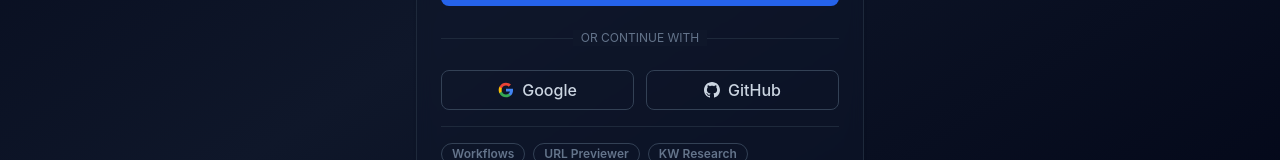
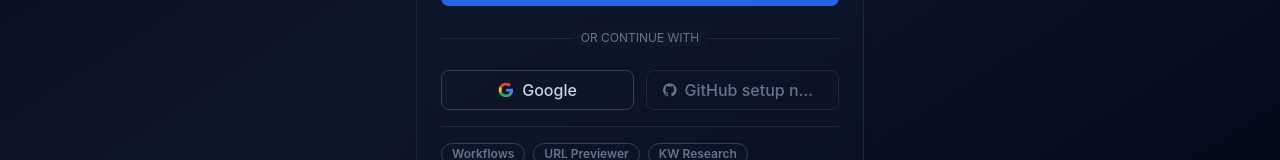
Before and after one commit to maximoseo/n8n-dashboard, a Next.js app: page /login in a window 1280 px wide. Shown: the part 511-671 px from the top of the page. Built offline with nearby package versions, Linux system fonts and the light colour scheme; no server answers.

Commit message:
Guard disabled GitHub OAuth login

```diff
--- a/src/app/login/page.tsx
+++ b/src/app/login/page.tsx
@@ -9,6 +9,8 @@ import { Card, CardContent, CardDescription, CardHeader, CardTitle } from '@/com
 import { Badge } from '@/components/ui/badge'
 import { useAuth } from '@/hooks/useAuth'
 import { Workflow, Eye, EyeOff, ArrowRight } from 'lucide-react'
+
+const isGithubOAuthEnabled = process.env.NEXT_PUBLIC_ENABLE_GITHUB_OAUTH === 'true'
 
 export default function LoginPage() {
   const router = useRouter()
@@ -166,14 +168,19 @@ export default function LoginPage() {
                 <Button
                   type="button"
                   variant="outline"
-                  onClick={() => handleOAuth('github')}
+                  onClick={() => isGithubOAuthEnabled ? handleOAuth('github') : setError('GitHub sign-in is not configured yet. Use email/password for now.')}
                   disabled={isLoading}
-                  className="border-slate-700 text-slate-300 hover:bg-slate-800"
+                  className={
+                    isGithubOAuthEnabled
+                      ? 'border-slate-700 text-slate-300 hover:bg-slate-800'
+                      : 'cursor-not-allowed border-slate-800 text-slate-500 hover:bg-transparent'
+                  }
+                  title={isGithubOAuthEnabled ? 'Continue with GitHub' : 'GitHub OAuth provider is not configured'}
                 >
                   <svg className="w-4 h-4 mr-2" viewBox="0 0 24 24" fill="currentColor">
                     <path d="M12 0c-6.626 0-12 5.373-12 12 0 5.302 3.438 9.8 8.207 11.387.599.111.793-.261.793-.577v-2.234c-3.338.726-4.033-1.416-4.033-1.416-.546-1.387-1.333-1.756-1.333-1.756-1.089-.745.083-.729.083-.729 1.205.084 1.839 1.237 1.839 1.237 1.07 1.834 2.807 1.304 3.492.997.107-.775.418-1.305.762-1.604-2.665-.305-5.467-1.334-5.467-5.931 0-1.311.469-2.381 1.236-3.221-.124-.303-.535-1.524.117-3.176 0 0 1.008-.322 3.301 1.23.957-.266 1.983-.399 3.003-.404 1.02.005 2.047.138 3.006.404 2.291-1.552 3.297-1.23 3.297-1.23.653 1.653.242 2.874.118 3.176.77.84 1.235 1.911 1.235 3.221 0 4.609-2.807 5.624-5.479 5.921.43.372.823 1.102.823 2.222v3.293c0 .319.192.694.801.576 4.765-1.589 8.199-6.086 8.199-11.386 0-6.627-5.373-12-12-12z"/>
                   </svg>
-                  GitHub
+                  <span className="truncate">{isGithubOAuthEnabled ? 'GitHub' : 'GitHub setup needed'}</span>
                 </Button>
               </div>
 
```
